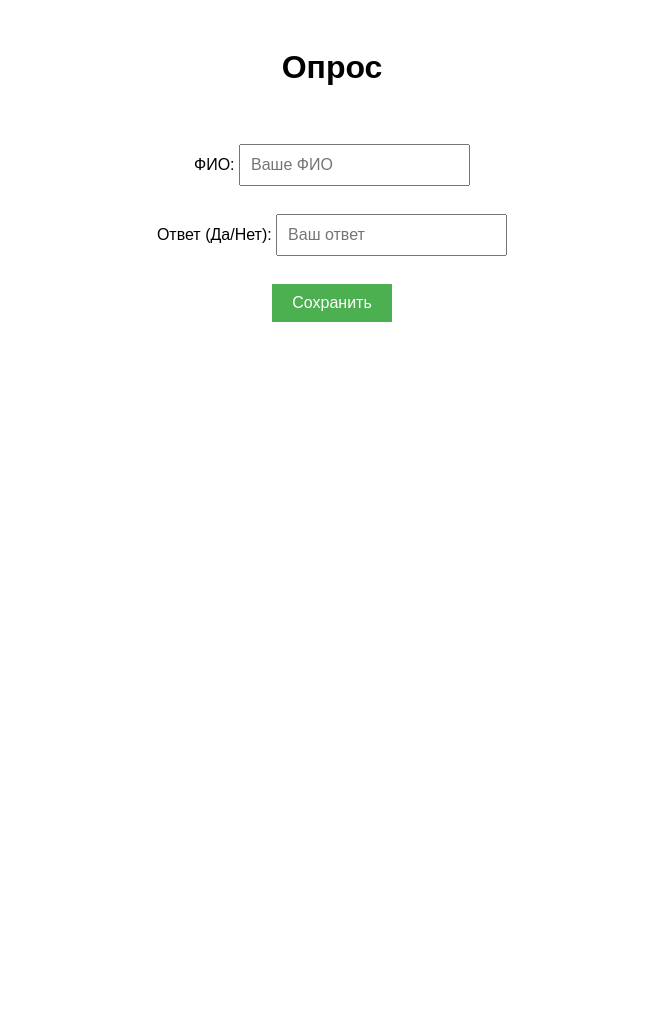
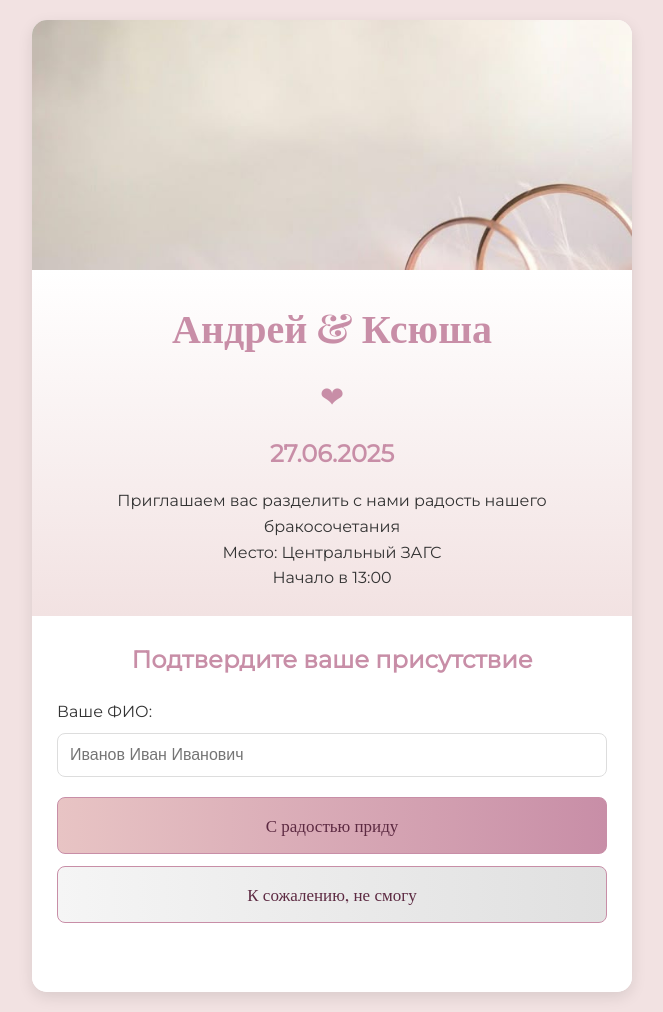
Before and after one commit to Neekos/GuestList, a website with bundled scripts: page index.html in a window 1280 px wide. Shown: the whole page, without its empty margins (308-971 px from the left). Before the commit the page ends 800 px from the top, so only its background shows below. Built offline with nearby package versions, Linux system fonts and the light colour scheme.

Commit message:
Add files via upload

```diff
--- a/index.html
+++ b/index.html
@@ -1,31 +1,51 @@
 <!DOCTYPE html>
-<html>
+<html lang="ru">
 
 <head>
-    <title>Опрос</title>
+    <meta charset="UTF-8">
     <meta name="viewport" content="width=device-width, initial-scale=1.0">
+    <title>Приглашение на свадьбу</title>
     <link rel="stylesheet" href="style.css">
+    <link
+        href="https://fonts.googleapis.com/css2?family=Playfair+Display:wght@400;700&family=Montserrat:wght@300;400&display=swap"
+        rel="stylesheet">
 </head>
 
 <body>
-    <h1>Опрос</h1>
+    <div class="invitation-card">
+        <div class="header-image">
+            <img src="image.jpg" alt="Кольца на цветах" class="rings-image">
+        </div>
 
-    <form id="surveyForm">
+        <div class="invitation-text">
+            <h1>Андрей & Ксюша</h1>
+            <div class="divider">❤</div>
+            <p class="date">27.06.2025</p>
+            <p>Приглашаем вас разделить с нами радость нашего бракосочетания</p>
+            <p>Место: Центральный ЗАГС</p>
+            <p>Начало в 13:00</p>
+        </div>
 
-        <input type="hidden" id="hiddenId"><br><br>
+        <div class="attendance-form">
+            <h2>Подтвердите ваше присутствие</h2>
+            <form id="attendanceForm">
+                <input type="hidden" id="hiddenId">
 
-        <label for="nameInput">ФИО:</label>
-        <input type="text" id="nameInput" name="name" placeholder="Ваше ФИО"><br><br>
+                <div class="input-group">
+                    <label for="nameInput">Ваше ФИО:</label>
+                    <input type="text" id="nameInput" placeholder="Иванов Иван Иванович" required>
+                </div>
 
-        <label for="answer">Ответ (Да/Нет):</label>
-        <input type="text" id="answer" name="answer" placeholder="Ваш ответ"><br><br>
+                <div class="button-group">
+                    <button type="button" id="comingBtn" class="btn yes">С радостью приду</button>
+                    <button type="button" id="notComingBtn" class="btn no">К сожалению, не смогу</button>
+                </div>
 
-        <button type="submit" id="saveButton">Сохранить</button>
-    </form>
+                <div id="message" class="message"></div>
+            </form>
+        </div>
+    </div>
 
-
-
-    <!-- Your Script -->
     <script src="./script.js" type="module"></script>
 </body>
 
--- a/script.js
+++ b/script.js
@@ -1,7 +1,6 @@
 import { initializeApp } from "https://www.gstatic.com/firebasejs/9.6.0/firebase-app.js";
 import { getDatabase, ref, set } from "https://www.gstatic.com/firebasejs/9.6.0/firebase-database.js";
 
-// Конфигурация Firebase
 const firebaseConfig = {
     apiKey: "AIzaSyAt3VdtvCexC5DcuuDv7ZXc-D1XoWXh0qM",
     authDomain: "guestlist-345f8.firebaseapp.com",
@@ -13,36 +12,59 @@ const firebaseConfig = {
     measurementId: "G-J8QF77NDQ3"
 };
 
-// Инициализация Firebase
 const app = initializeApp(firebaseConfig);
 const db = getDatabase(app);
 
-document.getElementById("surveyForm").addEventListener("submit", (e) => {
-    e.preventDefault();
+document.addEventListener('DOMContentLoaded', () => {
+    const nameInput = document.getElementById('nameInput');
+    const comingBtn = document.getElementById('comingBtn');
+    const notComingBtn = document.getElementById('notComingBtn');
+    const messageDiv = document.getElementById('message');
 
-    const name = document.getElementById('nameInput').value.trim();
-    const answer = document.getElementById('answer').value.trim();
-    const hiddenId = document.getElementById('hiddenId').value;
+    comingBtn.addEventListener('click', () => saveResponse(true));
+    notComingBtn.addEventListener('click', () => saveResponse(false));
 
-    // Валидация
-    if (!name || !answer || !['да', 'нет'].includes(answer.toLowerCase())) {
-        alert("Пожалуйста, заполните все поля корректно (ответ только 'Да' или 'Нет')");
-        return;
+    function saveResponse(isComing) {
+        const name = nameInput.value.trim();
+
+        if (!name) {
+            showMessage('Пожалуйста, введите ваше ФИО', 'error');
+            return;
+        }
+
+        const responseData = {
+            name: name,
+            status: isComing ? 'Приду' : 'Не приду',
+            timestamp: Date.now()
+        };
+
+        const responseRef = ref(db, 'responses/' + Date.now());
+
+        set(responseRef, responseData)
+            .then(() => {
+                showMessage(`Спасибо, ${name}! Ваш ответ "${responseData.status}" сохранён.`, 'success');
+                nameInput.value = '';
+            })
+            .catch((error) => {
+                showMessage('Ошибка сохранения: ' + error.message, 'error');
+            });
     }
 
-    const id = hiddenId || Date.now().toString();
+    function showMessage(text, type) {
+        messageDiv.textContent = text;
+        messageDiv.className = `message ${type}`;
+        setTimeout(() => messageDiv.textContent = '', 3000);
+    }
+});
+// Добавьте в обработчики кнопок:
+comingBtn.addEventListener('click', function () {
+    this.classList.add('click-effect');
+    setTimeout(() => this.classList.remove('click-effect'), 300);
+    saveResponse(true);
+});
 
-    set(ref(db, `responses/${id}`), {
-        name: name,
-        answer: answer.toLowerCase(),
-        createdAt: Date.now()
-    })
-        .then(() => {
-            alert("Данные сохранены!");
-            document.getElementById("surveyForm").reset();
-        })
-        .catch((error) => {
-            console.error("Ошибка:", error);
-            alert("Ошибка сохранения: " + error.message);
-        });
+notComingBtn.addEventListener('click', function () {
+    this.classList.add('click-effect');
+    setTimeout(() => this.classList.remove('click-effect'), 300);
+    saveResponse(false);
 });
--- a/style.css
+++ b/style.css
@@ -1,20 +1,245 @@
+:root {
+  --primary-color: #e8c4c4;
+  --secondary-color: #f2e2e2;
+  --accent-color: #c88ea7;
+  --text-color: #333;
+  --white: #fff;
+}
+
+* {
+  margin: 0;
+  padding: 0;
+  box-sizing: border-box;
+}
+
 body {
-    font-family: sans-serif;
-    text-align: center;
-    padding: 20px;
+  font-family: 'Montserrat', sans-serif;
+  color: var(--text-color);
+  background-color: var(--secondary-color);
+  line-height: 1.6;
+  padding: 20px;
+  min-height: 100vh;
+  display: flex;
+  justify-content: center;
+  align-items: center;
+}
+
+.invitation-card {
+  background: var(--white);
+  border-radius: 15px;
+  overflow: hidden;
+  box-shadow: 0 5px 15px rgba(0,0,0,0.1);
+  max-width: 600px;
+  width: 100%;
+}
+
+.header-image {
+  width: 100%;
+  height: 250px;
+  overflow: hidden;
+}
+
+.rings-image {
+  width: 100%;
+  height: 100%;
+  object-fit: cover;
+  object-position: center;
+}
+
+.invitation-text {
+  padding: 25px;
+  text-align: center;
+  background: linear-gradient(to bottom, var(--white) 0%, var(--secondary-color) 100%);
+}
+
+.invitation-text h1 {
+  font-family: 'Playfair Display', serif;
+  font-size: 2.5rem;
+  color: var(--accent-color);
+  margin-bottom: 10px;
+}
+
+.divider {
+  font-size: 1.8rem;
+  margin: 15px 0;
+  color: var(--accent-color);
+}
+
+.date {
+  font-size: 1.5rem;
+  font-weight: bold;
+  margin: 15px 0;
+  color: var(--accent-color);
+}
+
+.attendance-form {
+  padding: 25px;
+  background: var(--white);
+}
+
+.attendance-form h2 {
+  text-align: center;
+  margin-bottom: 20px;
+  color: var(--accent-color);
+}
+
+.input-group {
+  margin-bottom: 20px;
+}
+
+.input-group label {
+  display: block;
+  margin-bottom: 8px;
+  font-weight: 500;
+}
+
+.input-group input {
+  width: 100%;
+  padding: 12px;
+  border: 1px solid #ddd;
+  border-radius: 8px;
+  font-size: 16px;
+  transition: border 0.3s;
+}
+
+.input-group input:focus {
+  border-color: var(--accent-color);
+  outline: none;
+}
+
+.button-group {
+  display: flex;
+  flex-direction: column;
+  gap: 12px;
+  margin-bottom: 20px;
+}
+
+.btn {
+  padding: 14px;
+  border: none;
+  border-radius: 8px;
+  font-size: 16px;
+  cursor: pointer;
+  transition: all 0.3s;
+  font-weight: 500;
+}
+
+.btn.yes {
+  background-color: #8bc34a;
+  color: white;
+}
+
+.btn.no {
+  background-color: #f44336;
+  color: white;
+}
+
+.btn:hover {
+  transform: translateY(-2px);
+  box-shadow: 0 4px 8px rgba(0,0,0,0.1);
+}
+
+.message {
+  padding: 12px;
+  border-radius: 8px;
+  text-align: center;
+  margin-top: 15px;
+  font-size: 14px;
+}
+
+.message.success {
+  background-color: #e8f5e9;
+  color: #2e7d32;
+}
+
+.message.error {
+  background-color: #ffebee;
+  color: #c62828;
+}
+
+/* Мобильная адаптация */
+@media (max-width: 600px) {
+  .invitation-text h1 {
+      font-size: 2rem;
   }
 
-  input[type="text"], select {
-    padding: 10px;
-    font-size: 16px;
-    margin-bottom: 10px;
+  .date {
+      font-size: 1.3rem;
   }
 
-  button {
-    padding: 10px 20px;
-    font-size: 16px;
-    background-color: #4CAF50;
-    color: white;
-    border: none;
-    cursor: pointer;
+  .header-image {
+      height: 200px;
   }
+
+  .invitation-text, .attendance-form {
+      padding: 20px;
+  }
+}
+
+@media (max-width: 400px) {
+  body {
+      padding: 10px;
+  }
+
+  .invitation-text h1 {
+      font-size: 1.8rem;
+  }
+
+  .btn {
+      padding: 12px;
+      font-size: 15px;
+  }
+}
+/* Роскошный стиль */
+.btn {
+  padding: 16px 30px;
+  border-radius: 8px;
+  font-size: 17px;
+  font-family: 'Playfair Display', serif;
+  position: relative;
+  overflow: hidden;
+  border: none;
+  cursor: pointer;
+  transition: all 0.5s;
+}
+
+.btn.yes {
+  background: linear-gradient(to right, #e8c4c4, #c88ea7);
+  color: #5d2a42;
+  border: 1px solid #c88ea7;
+}
+
+.btn.no {
+  background: linear-gradient(to right, #f5f5f5, #e0e0e0);
+  color: #5d2a42;
+  border: 1px solid #c88ea7;
+}
+
+.btn:after {
+  content: '';
+  position: absolute;
+  top: 50%;
+  left: 50%;
+  width: 5px;
+  height: 5px;
+  background: rgba(255,255,255,0.5);
+  opacity: 0;
+  border-radius: 100%;
+  transform: scale(1,1) translate(-50%);
+  transform-origin: 50% 50%;
+}
+
+.btn:focus:not(:active)::after {
+  animation: ripple 1s ease-out;
+}
+
+@keyframes ripple {
+  0% {
+      transform: scale(0,0);
+      opacity: 1;
+  }
+  100% {
+      transform: scale(20,20);
+      opacity: 0;
+  }
+}
```
Also changed, not shown: image.jpg (added).
